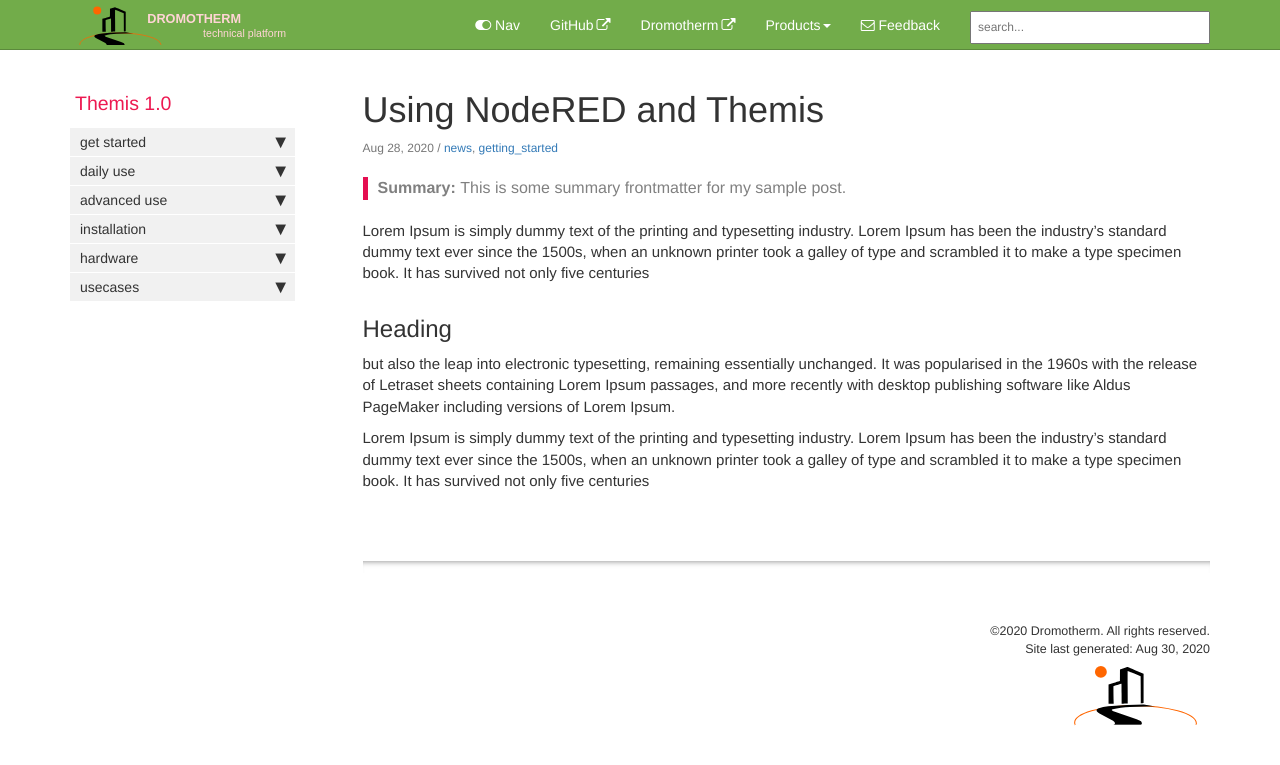
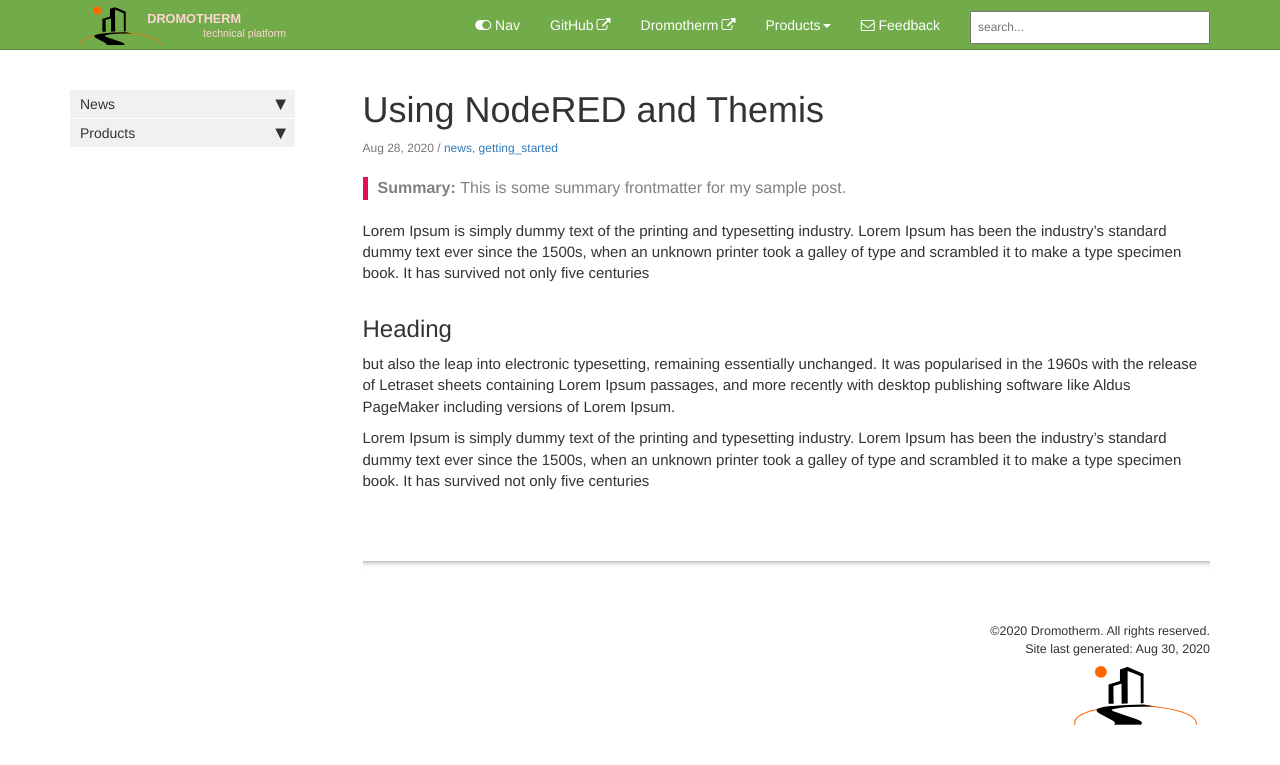
Before and after one commit to dromotherm/documentation, a Jekyll site: the page built from _posts/2020-08-28-usingNodeREDwithThemis.md, in a window 1280 px wide. Shown: the top 765 px of the page. Built offline with Jekyll 4.4.1, drawn with Linux system fonts in a browser that asks for light colours; comment, search, counter and statistics services are not loaded.

Commit message:
Update _config.yml

```diff
--- a/_config.yml
+++ b/_config.yml
@@ -96,7 +96,7 @@
       layout: "post"
       comments: true
       search: true
-      sidebar: themis_sidebar
+      sidebar: home_sidebar
       topnav: topnav
 
 # these are defaults used for the frontmatter for these file types
```
